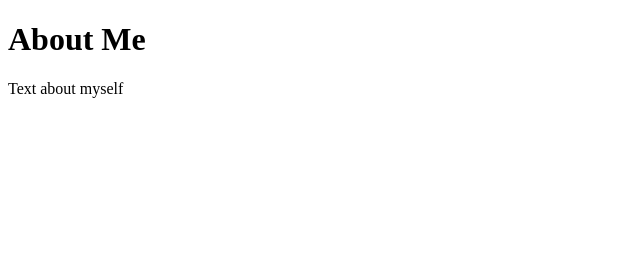
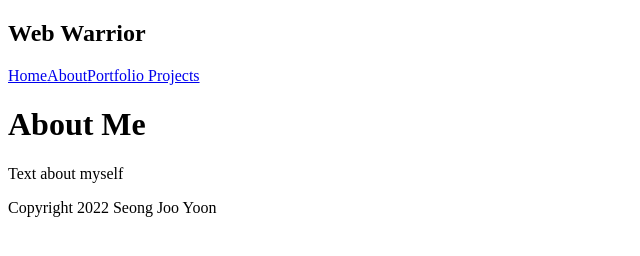
Before and after one commit to seongjooy/seongjoo-homepage, a Gatsby site: page /about in a window 1280 px wide. Shown: the whole page, without its empty margins (0-640 px from the left). Built offline with nearby package versions, Linux system fonts and the light colour scheme; Gatsby itself is replaced by a stand-in of ours.

Commit message:
added flexible layout component

```diff
--- /dev/null
+++ b/src/components/Layout.js
@@ -0,0 +1,14 @@
+import React from "react"
+import Navbar from "./Navbar"
+
+export default function Layout({ children }) {
+  return (
+    <div className="layout">
+      <Navbar />
+      <div className="content">{children}</div>
+      <footer>
+        <p>Copyright 2022 Seong Joo Yoon</p>
+      </footer>
+    </div>
+  )
+}
--- a/src/pages/about.js
+++ b/src/pages/about.js
@@ -1,10 +1,13 @@
 import React from "react"
+import Layout from "../components/Layout"
 
 export default function About() {
   return (
-    <div>
-      <h1>About Me</h1>
-      <p>Text about myself</p>
-    </div>
+    <Layout>
+      <div>
+        <h1>About Me</h1>
+        <p>Text about myself</p>
+      </div>
+    </Layout>
   )
 }
--- a/src/pages/index.js
+++ b/src/pages/index.js
@@ -1,15 +1,16 @@
 import React from "react"
-import Navbar from "../components/Navbar"
+import Layout from "../components/Layout"
 
 export default function Home() {
   return (
+    <Layout>
       <section>
-      <Navbar />
         <div>
           <h2>Design</h2>
           <h3>Develop and Deploy</h3>
           <p>UX Designer</p>
         </div>
       </section>
+    </Layout>
   )
 }
```
Also changed, not shown: src/pages/404.js (+7 -4 lines), src/pages/projects/index.js (+7 -4 lines), src/pages/projects/test.js (+9 -1 lines). Lines whose indentation alone changed are shown as unchanged.
